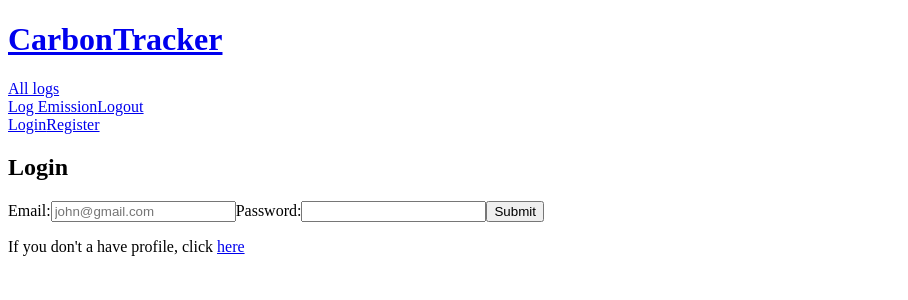
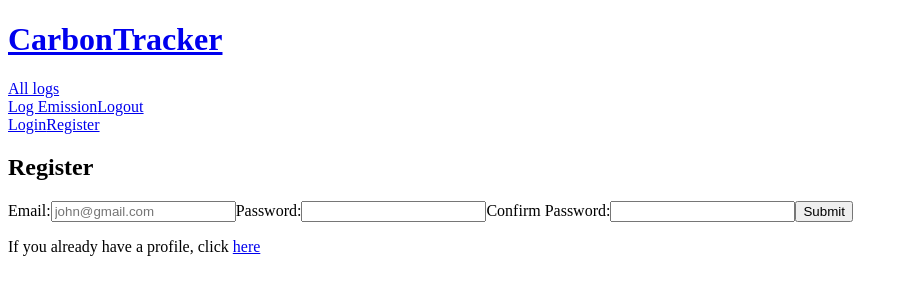
Before and after one commit to aeconick/carbon-footprint-tracker, a React (Create React App) app in the folder client/: page / in a window 1280 px wide. Shown: the top 300 px of the page, without its empty margins (0-908 px from the left). Built offline with nearby package versions, Linux system fonts and the light colour scheme.

Commit message:
Add Register component

```diff
--- a/client/src/App.js
+++ b/client/src/App.js
@@ -1,6 +1,7 @@
 import { Header } from "./components/Header";
 import { Home } from "./components/Home";
 import { Login } from "./components/Login";
+import { Register } from "./components/Register";
 
 
 function App() {
@@ -10,7 +11,8 @@
 
       <main id="main-content">
         {/* <Home /> */}
-        <Login />
+        {/* <Login /> */}
+        <Register />
       </main>
 
     </div>
--- /dev/null
+++ b/client/src/components/Register/Register.js
@@ -0,0 +1,29 @@
+export const Register = () => {
+    return (
+        <section id="register-page" className="content auth">
+            <form id="register">
+                <div className="container">
+                    <div className="brand-logo" />
+                    <h1>Register</h1>
+                    <label htmlFor="email">Email:</label>
+                    <input
+                        type="email"
+                        id="email"
+                        name="email"
+                        placeholder="john@gmail.com"
+                    />
+                    <label htmlFor="pass">Password:</label>
+                    <input type="password" name="password" id="register-password" />
+                    <label htmlFor="con-pass">Confirm Password:</label>
+                    <input type="password" name="confirm-password" id="confirm-password" />
+                    <input className="btn submit" type="submit" defaultValue="Register" />
+                    <p className="field">
+                        <span>
+                            If you already have a profile, click <a href="#">here</a>
+                        </span>
+                    </p>
+                </div>
+            </form>
+        </section>
+    );
+};
--- /dev/null
+++ b/client/src/components/Register/index.js
@@ -0,0 +1 @@
+export { Register } from './Register';
```
